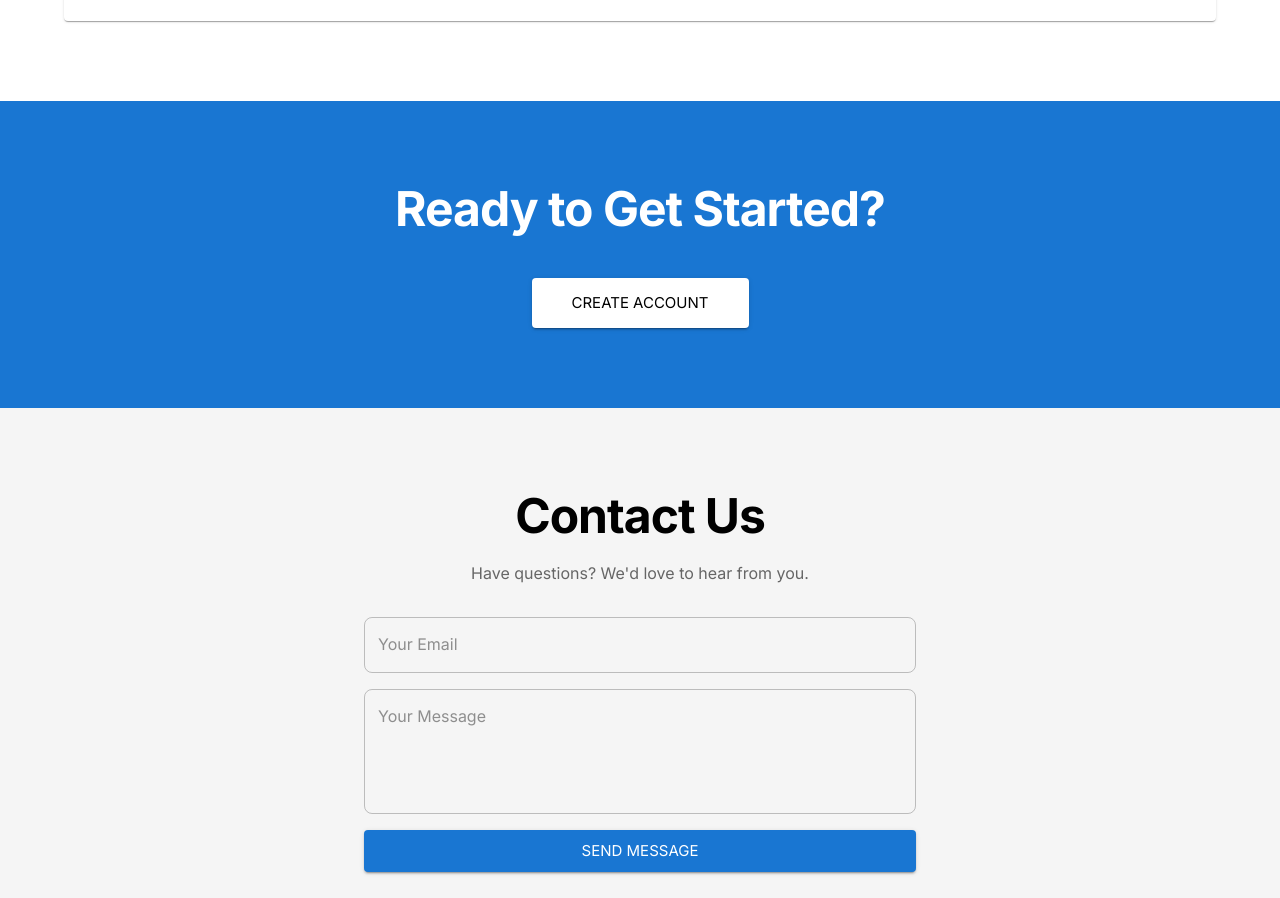
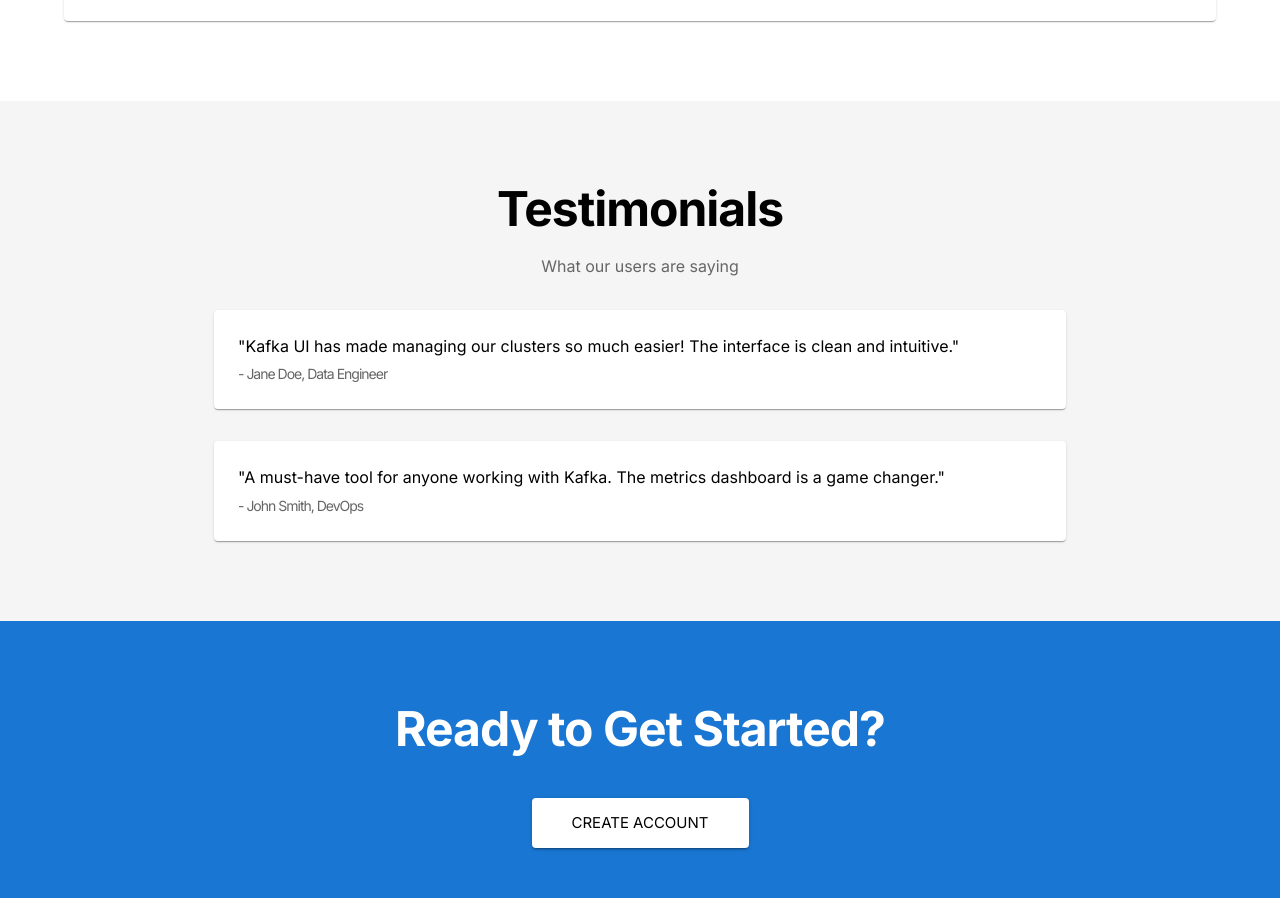
Before and after one commit to NikhilCyberk/kafka-ui, a React (Vite) app in the folder frontend/: page / in a window 1280 px wide. Shown: the part 3650-4548 px from the top of the page. Built offline with nearby package versions, Linux system fonts and the light colour scheme.

Commit message:
fixing services

```diff
--- a/frontend/src/pages/landing/LandingPage.jsx
+++ b/frontend/src/pages/landing/LandingPage.jsx
@@ -13,7 +13,7 @@ import Signup from '../auth/Signup';
 
 const sections = [
   { id: 'about', label: 'About' },
-  { id: 'services', label: 'Services' },
+  { id: 'features', label: 'Services' },
   { id: 'testimonials', label: 'Testimonials' },
   { id: 'contact', label: 'Contact' },
 ];
@@ -199,6 +199,39 @@ function Features() {
   );
 }
 
+function Testimonials() {
+  return (
+    <Box id="testimonials" sx={{ py: 10, bgcolor: 'background.default' }}>
+      <Container maxWidth="md">
+        <Typography variant="h3" fontWeight={700} align="center" gutterBottom data-aos="fade-up">
+          Testimonials
+        </Typography>
+        <Typography color="text.secondary" align="center" paragraph data-aos="fade-up">
+          What our users are saying
+        </Typography>
+        <Box sx={{ mt: 4, display: 'flex', flexDirection: 'column', gap: 4 }}>
+          <Paper sx={{ p: 3 }} data-aos="fade-up" data-aos-delay="100">
+            <Typography variant="body1" gutterBottom>
+              "Kafka UI has made managing our clusters so much easier! The interface is clean and intuitive."
+            </Typography>
+            <Typography variant="subtitle2" color="text.secondary">
+              - Jane Doe, Data Engineer
+            </Typography>
+          </Paper>
+          <Paper sx={{ p: 3 }} data-aos="fade-up" data-aos-delay="200">
+            <Typography variant="body1" gutterBottom>
+              "A must-have tool for anyone working with Kafka. The metrics dashboard is a game changer."
+            </Typography>
+            <Typography variant="subtitle2" color="text.secondary">
+              - John Smith, DevOps
+            </Typography>
+          </Paper>
+        </Box>
+      </Container>
+    </Box>
+  );
+}
+
 function CTA() {
   const navigate = useNavigate();
   return (
@@ -301,6 +334,7 @@ export default function LandingPage({ darkMode, onToggleDark, openLoginOnMount }
         <Hero />
         <About />
         <Features />
+        <Testimonials />
         <CTA />
         <Contact />
       </main>
```
